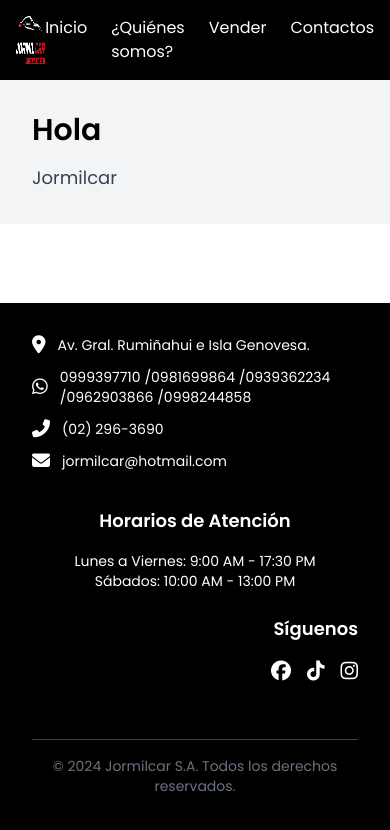
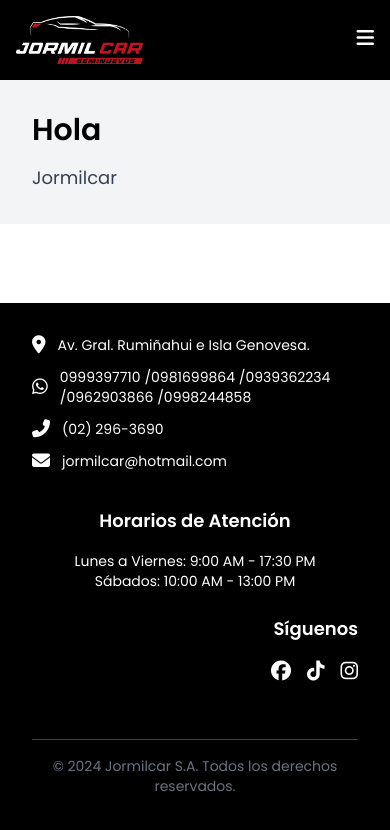
Before and after one commit to ejmerino/jormilcar, a React (Create React App) app: page /contact in a window 390 px wide. Shown: the top 830 px of the page. Built offline with nearby package versions, Linux system fonts and the light colour scheme.

Commit message:
H and F responsive

```diff
--- a/src/components/Footer.js
+++ b/src/components/Footer.js
@@ -52,7 +52,7 @@ const Footer = () => {
         </div>
 
         {/* Horarios de Atención */}
-        <div className="w-full md:w-1/3 mb-6 text-center">
+        <div className="w-full md:w-1/3 mb-6 text-center md:text-left">
           <h3 className="text-lg font-semibold mb-4">Horarios de Atención</h3>
           <p className="text-sm">Lunes a Viernes: 9:00 AM - 17:30 PM</p>
           <p className="text-sm">Sábados: 10:00 AM - 13:00 PM</p>
--- a/src/components/Header.js
+++ b/src/components/Header.js
@@ -1,5 +1,5 @@
 import { Link } from 'react-router-dom';
-import logo from '../imgs/logo/Logo-Blanco.png'; // Asegúrate de que la ruta sea correcta
+import logo from '../imgs/logo/Logo-Blanco.png';
 
 const Header = () => {
   return (
@@ -13,7 +13,7 @@ const Header = () => {
           />
         </Link>
       </div>
-      <nav className="flex space-x-6">
+      <nav className="hidden md:flex space-x-6">
         <Link
           to="/"
           className="transition-transform duration-300 hover:scale-105 hover:text-red-500"
@@ -39,6 +39,12 @@ const Header = () => {
           Contactos
         </Link>
       </nav>
+      <div className="md:hidden">
+        {/* Icono de menú para dispositivos móviles */}
+        <button>
+          <i className="fas fa-bars text-xl"></i>
+        </button>
+      </div>
     </header>
   );
 };
```
